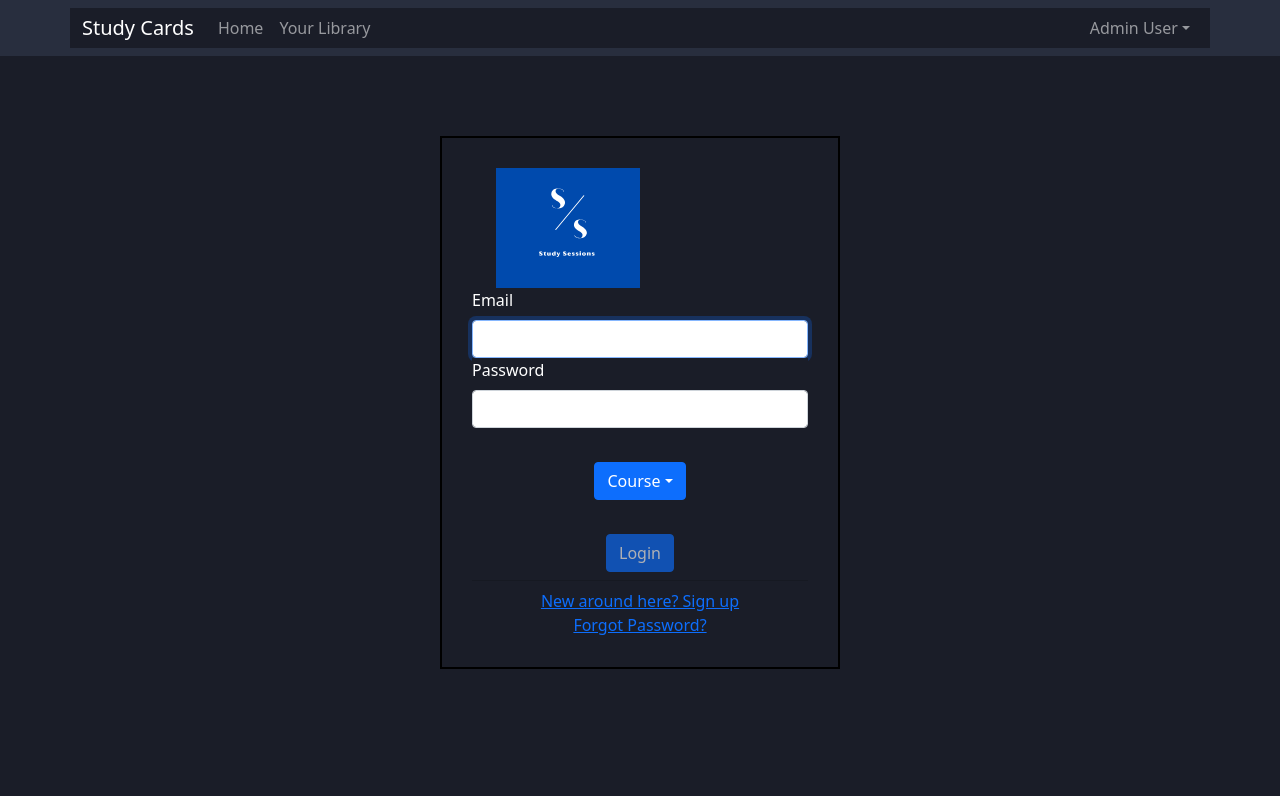
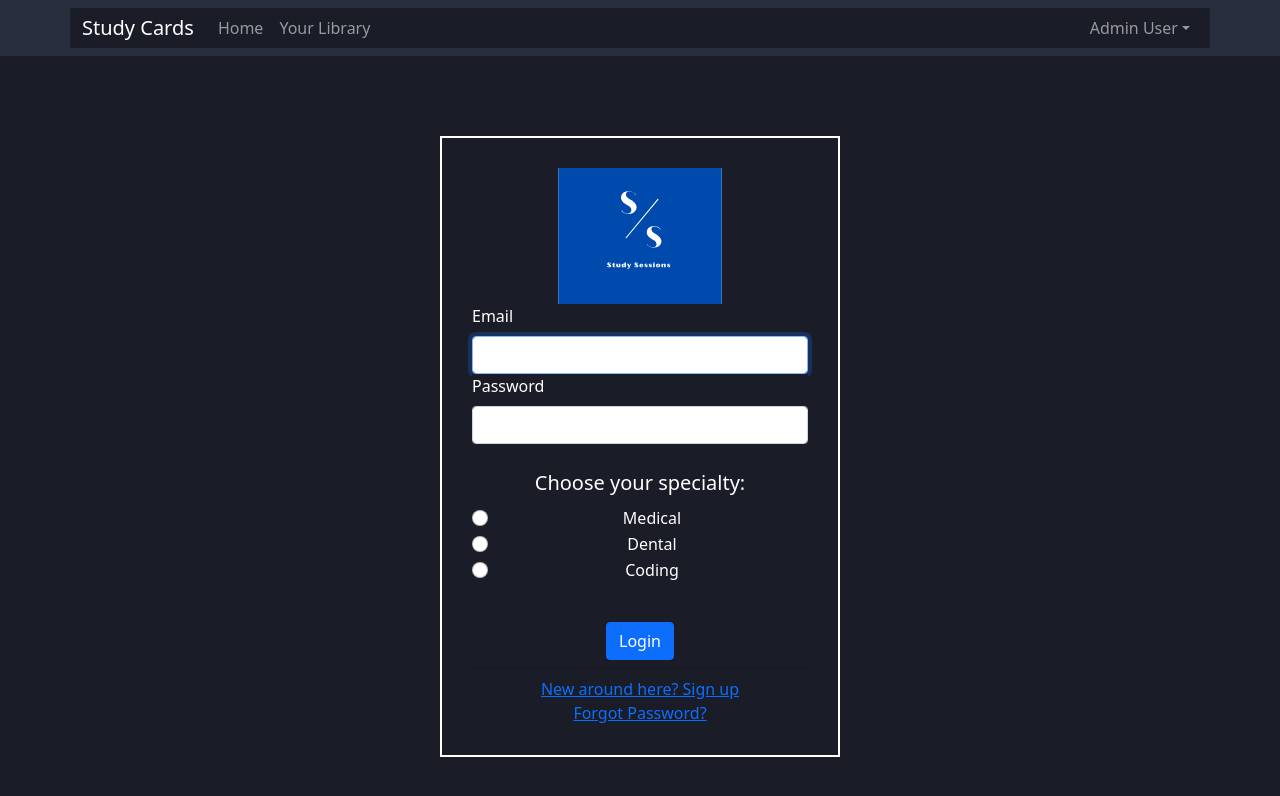
Before and after one commit to theMVPshop/flipcards, a React (Create React App) app: page / in a window 1280 px wide. Shown: the top 796 px of the page. Built offline with nearby package versions, Linux system fonts and the light colour scheme.

Commit message:
login updated, redirect to dashboard

```diff
--- a/src/Components/Login.css
+++ b/src/Components/Login.css
@@ -21,7 +21,7 @@
   justify-content: center;
   align-items: center; */
   /* display: flex; */
-  border: 2px black solid;
+  border: 2px white solid;
  padding: 30px;
 /* margin-left: 250px;
 margin-right: 250px;
@@ -35,14 +35,11 @@ margin-right: 250px;
 }
 
 .logo {
-  height: 15vh;
-  width: 15vw;
+  height: 17vh;
+  width: 17vw;
   /* align-self: center; */
 }
 
-.imglogo {
-  /* flex-direction: row;
-  justify-content: center;
-  align-items: center;
-  text-align: center; */
+.specialty {
+  font-size: 20px;
 }
--- a/src/Components/Login.js
+++ b/src/Components/Login.js
@@ -6,26 +6,35 @@ import Dropdown from 'react-bootstrap/Dropdown';
 import "./Login.css";
 import logo from './logo.svg';
 import { Link } from 'react-router-dom';
+import { useNavigate } from "react-router-dom";
 
 
-export default function Login() {
+ const Login = (props) => {
+  const [user, setUser] = useState("");
   const [email, setEmail] = useState("");
   const [password, setPassword] = useState("");
+  const [validated, setValidated] = useState(false);
+  const navigate = useNavigate();
 
-  function validateForm() {
-    return email.length > 0 && password.length > 0;
-  }
+  const handleSubmit = (event) => {
+    const form = event.currentTarget;
+    if (form.checkValidity() === false) {
+      event.preventDefault();
+      event.stopPropagation();
+      document.cookie = "loggedIn=true";
+      props.userLogin(user)
+    }
 
-  function handleSubmit(event) {
-    event.preventDefault();
+    setValidated(true);
+    navigate('/dashboard')
   }
 
   return (
     <div className="login">
-      <div class="text-center" className='imgLogo'>
+      <div class="text-center">
         <img src={logo} className="logo" alt="logo" />
       </div>
-      <Form className="loginForm" onSubmit={handleSubmit}>
+      <Form noValidate validated={validated} className="loginForm" onSubmit={handleSubmit}>
         <Form.Group size="lg" controlId="email">
           <Form.Label>Email</Form.Label>
           <Form.Control
@@ -45,7 +54,27 @@ export default function Login() {
         </Form.Group>
         <br/>
         <div class='text-center'>
-        <Dropdown size="sm" align='left' className="specialty-dropdown" autoClose="inside">
+        <Form.Label className='specialty'>Choose your specialty:</Form.Label>
+        {['radio'].map((type) => (
+    <div key={`default-${type}`} className="mb-3">
+      <Form.Check
+        type={type}
+        id={`medical`}
+        label={`Medical`}
+      />
+        <Form.Check
+        type={type}
+        id={`dental`}
+        label={`Dental`}
+      />
+        <Form.Check
+        type={type}
+        id={`coding`}
+        label={`Coding`}
+      />
+    </div>
+  ))}
+        {/* <Dropdown size="sm" align='left' className="specialty-dropdown" autoClose="inside">
             <Dropdown.Toggle id="dropdown-autoclose-inside">
              Course
             </Dropdown.Toggle>
@@ -55,11 +84,11 @@ export default function Login() {
             <Dropdown.Item href="#">Dental</Dropdown.Item>
              <Dropdown.Item href="#">Coding</Dropdown.Item>
         </Dropdown.Menu>
-     </Dropdown>
+     </Dropdown> */}
      </div>
      <br/>
      <div class='text-center'>
-     <Button className="loginButton" class="btn btn-primary" align="center" block size="md"  type="submit" disabled={!validateForm()}>
+     <Button className="loginButton" class="btn btn-primary" block size="md"  type="submit" >
           Login
         </Button>
         </div>
@@ -74,3 +103,5 @@ export default function Login() {
     </div>
   );
 };
+
+export default Login
```
